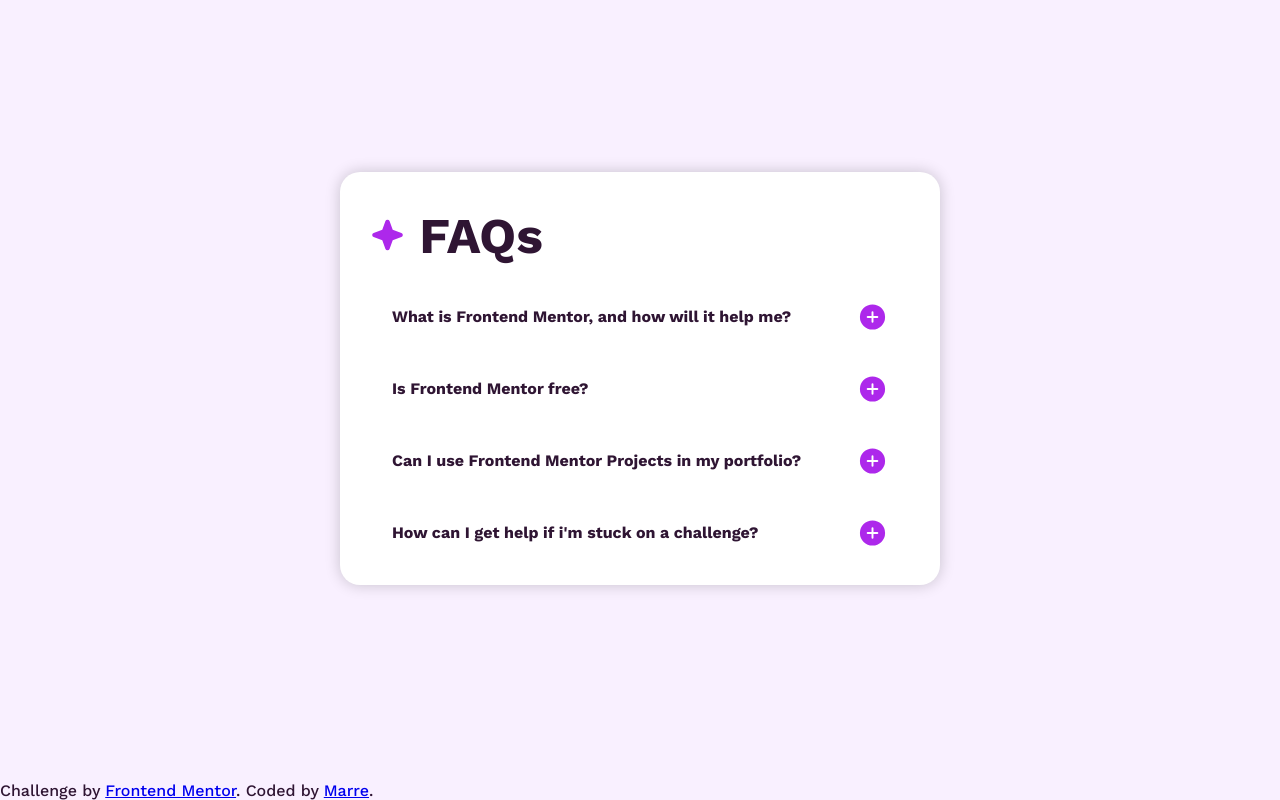
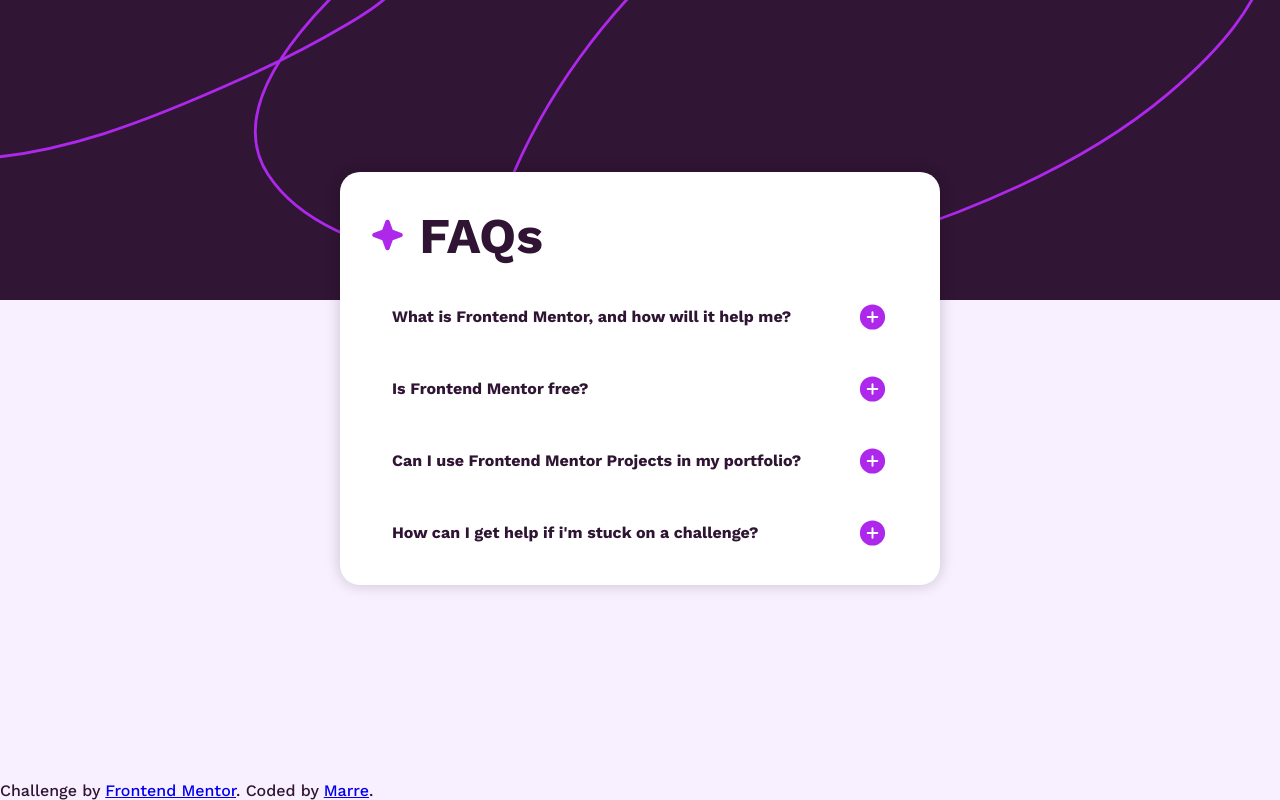
Before and after one commit to m4rreParre/Frontend-Mentor-FAQ-accordion-by, a plain HTML site: page index.html in a window 1280 px wide. Drawn offline with nearby package versions, Linux system fonts and the light colour scheme; the site is published under a folder, as on GitHub Pages, so addresses that start at the root find nothing.

Commit message:
fixithink

```diff
--- a/style.css
+++ b/style.css
@@ -19,7 +19,7 @@
   font-style: normal;
 }
 header {
-  background-image: url(/assets/images/background-pattern-mobile.svg);
+  background-image: url(assets/images/background-pattern-mobile.svg);
   width: 100vw;
   height: 300px;
   background-size: cover;
@@ -102,6 +102,6 @@
     width: 600px;
   }
   header {
-    background-image: url(/assets/images/background-pattern-desktop.svg);
+    background-image: url(assets/images/background-pattern-desktop.svg);
   }
 }
```
